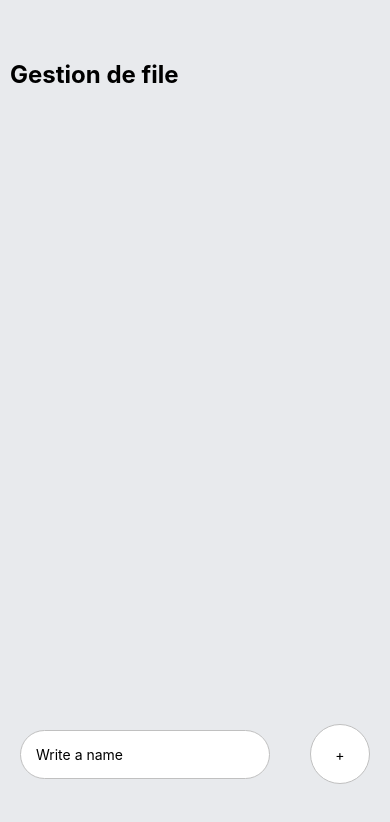
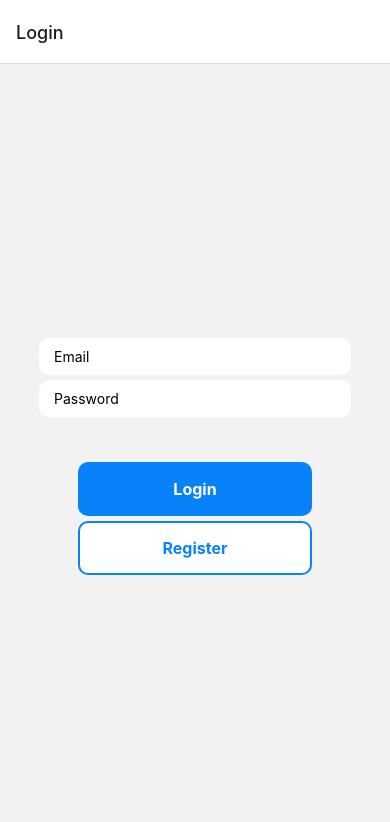
Before and after one commit to dadadorly/gestionfile, a React Native app: screen /Login in a window 390 px wide. Shown: the top 822 px of the page. Built offline with nearby package versions, Linux system fonts and the light colour scheme.

Commit message:
Probleme firebase

```diff
--- a/App.js
+++ b/App.js
@@ -2,6 +2,7 @@ import {StatusBar} from 'expo-status-bar';
 import {
     KeyboardAvoidingView,
     StyleSheet,
+    ScrollView,
     Text,
     View,
     TextInput,
@@ -12,105 +13,28 @@ import {
 import Test from "./components/Test";
 import ButtonAdd from "./components/ButtonAdd";
 
-import React, {useState} from 'react';
-import Personne from "./components/Personne";
-import {Touchable} from "react-native-web";
-import Timer from "./components/Timer";
+import React, {useEffect,useState} from 'react';
+
+import { NavigationContainer } from '@react-navigation/native';
+import { createNativeStackNavigator } from '@react-navigation/native-stack';
+import Home from "./screens/Home";
+import Login from "./screens/Login"
+
+const Stack = createNativeStackNavigator();
+
+export default function App() {
 
 
-export default function App() {
-    const [person, setPerson]=useState();
-    const [personItems, setPersonItems]= useState([]);
 
-    const handleAddPerson = () =>{
-        Keyboard.dismiss();
-        setPersonItems([...personItems,person]);
-        setPerson(null);
-    }
+
 
 
     return (
-        <View style={styles.container}>
-
-            <Text style={styles.title}>Gestion de file</Text>
-            <View style={styles.personWrapper}>
-                <View style={styles.items}>
-                    {
-                        personItems.map((item,index)=>{
-                            return <Personne key={index} text={item}/>
-                        })
-                    }
-
-                </View>
-            </View>
-            <StatusBar style="auto"/>
-
-
-        <KeyboardAvoidingView
-            behavior={Platform.OS === "ios" ? "padding" : "height"}
-            style={styles.writePersonWrapper}
-        >
-        <TextInput style={styles.input} placeholder={"Write a name"} value={person} onChangeText={text => setPerson(text)}/>
-
-        <TouchableOpacity onPress={() => handleAddPerson()}>
-            <View style={styles.addWrapper}>
-                <Text style={styles.addText}>+</Text>
-            </View>
-        </TouchableOpacity>
-        </KeyboardAvoidingView>
-        </View>
+        <NavigationContainer>
+            <Stack.Navigator>
+                {/*<Stack.Screen  options={{headerShown:false}}name="Home" component={Home} />*/}
+                <Stack.Screen name="Login" component={Login} />
+            </Stack.Navigator>
+        </NavigationContainer>
     );
 }
-
-const styles = StyleSheet.create({
-    container: {
-        flex: 1,
-        backgroundColor: '#E8EAED',
-       // alignItems: 'center',
-       // justifyContent: 'center',
-    },
-    title: {
-        paddingTop: 60,
-        paddingLeft: 10,
-        fontWeight: 'bold',
-        fontSize: 24,
-    },
-    items: {
-
-    },
-    personWrapper: {
-        paddingTop: 40,
-        paddingHorizontal: 20,
-
-
-    },
-    writePersonWrapper: {
-        position: 'absolute',
-        bottom: 60,
-        width: '100%',
-        flexDirection: 'row',
-        justifyContent: 'space-around',
-        alignItems: 'center'
-    },
-    input: {
-        paddingVertical: 15,
-        paddingHorizontal: 15,
-        backgroundColor: '#fff',
-        borderRadius: 60,
-        borderColor: '#C0C0C0',
-        borderWidth: 1,
-        width: 250,
-    },
-    addWrapper:{
-        width: 60,
-        height: 60,
-        backgroundColor: '#fff',
-        borderRadius: 60,
-        justifyContent: 'center',
-        alignItems: 'center',
-        borderColor: '#C0C0C0',
-        borderWidth: 1,
-
-    },
-    addText: {},
-});
--- a/babel.config.js
+++ b/babel.config.js
@@ -1,6 +1,22 @@
 module.exports = function(api) {
-  api.cache(true);
+  api.cache(true)
+
   return {
     presets: ['babel-preset-expo'],
-  };
-};
+    plugins: [
+      [
+        'module-resolver',
+        {
+          alias: {
+            assets: './assets',
+            components: './components',
+            modules: './modules',
+            lib: './lib',
+            types: './types',
+            constants: './constants',
+          },
+        },
+      ],
+    ],
+  }
+}
--- a/components/Timer.js
+++ b/components/Timer.js
@@ -33,8 +33,8 @@ const Timer = ()=>{
     return(
         <View>
 
-            <View style={styles.textTime}>
-                <Text> {formatTime()}</Text>
+            <View>
+                <Text style={styles.textTime}> {formatTime()}</Text>
             </View>
         </View>
 
@@ -43,8 +43,8 @@ const Timer = ()=>{
 }
 const styles = StyleSheet.create({
     textTime: {
-      fontWeight: 'bold',
-
+      fontWeight: '700',
+        color : '#0782F9',
     },
 })
 
--- /dev/null
+++ b/firebase.js
@@ -0,0 +1,28 @@
+// Import the functions you need from the SDKs you need
+import * as firebase from "firebase";
+import { getAnalytics } from "firebase/analytics";
+// TODO: Add SDKs for Firebase products that you want to use
+// https://firebase.google.com/docs/web/setup#available-libraries
+
+// Your web app's Firebase configuration
+// For Firebase JS SDK v7.20.0 and later, measurementId is optional
+const firebaseConfig = {
+    apiKey: "AIzaSyChJ9cey2uEYbBDKMLww0V8WRbc2RYuegA",
+    authDomain: "gestionfile-2b256.firebaseapp.com",
+    projectId: "gestionfile-2b256",
+    storageBucket: "gestionfile-2b256.appspot.com",
+    messagingSenderId: "649722372832",
+    appId: "1:649722372832:web:6a02b098a4a918e91ca685",
+    measurementId: "G-W3Z88QDHWZ"
+};
+
+// Initialize Firebase
+let app;
+if(firebase.apps.length===0){
+    app=firebase.initializeApp(firebaseConfig);
+}else{
+    app = firebase.app()
+}
+
+export const auth = firebase.auth()
+const analytics = getAnalytics(app);
--- a/package.json
+++ b/package.json
@@ -10,11 +10,16 @@
     "eject": "expo eject"
   },
   "dependencies": {
+    "@react-navigation/native": "^6.0.8",
+    "@react-navigation/native-stack": "^6.5.0",
     "expo": "~44.0.0",
     "expo-status-bar": "~1.2.0",
+    "firebase": "^9.6.9",
     "react": "17.0.1",
     "react-dom": "17.0.1",
     "react-native": "0.64.3",
+    "react-native-safe-area-context": "3.3.2",
+    "react-native-screens": "~3.10.1",
     "react-native-web": "0.17.1"
   },
   "devDependencies": {
--- /dev/null
+++ b/screens/Home.js
@@ -0,0 +1,133 @@
+import {StatusBar} from 'expo-status-bar';
+import {
+    KeyboardAvoidingView,
+    StyleSheet,
+    ScrollView,
+    Text,
+    View,
+    TextInput,
+    TouchableOpacity,
+    Platform,
+    Keyboard
+} from 'react-native';
+
+import React, {useEffect,useState} from 'react';
+import Personne from "components/Personne";
+
+
+
+const Home=() =>{
+
+
+    const [person, setPerson]=useState();
+    const [personItems, setPersonItems]= useState([]);
+
+    const handleAddPerson = () =>{
+        Keyboard.dismiss();
+        setPersonItems([...personItems,person]);
+        setPerson(null);
+    }
+
+    const handleDeletePerson =(index) => {
+        let itemsCopy =[...personItems];
+        itemsCopy.splice(index,1);
+        setPersonItems(itemsCopy);
+    }
+
+
+    return (
+
+        <View style={styles.container}>
+
+            <Text style={styles.title}>Gestion de file</Text>
+            <ScrollView>
+                <View style={styles.personWrapper}>
+                    <View style={styles.items}>
+                        {
+                            personItems.map((item,index)=>{
+                                return(
+                                    <TouchableOpacity key={index} onPress={() => handleDeletePerson(index)}>
+
+                                        <Personne  text={item}/>
+                                    </TouchableOpacity>
+                                )
+                            })
+                        }
+
+                    </View>
+                </View>
+            </ScrollView>
+
+            <StatusBar style="auto"/>
+
+
+            <KeyboardAvoidingView
+                behavior={Platform.OS === "ios" ? "padding" : "height"}
+                style={styles.writePersonWrapper}
+            >
+                <TextInput style={styles.input} placeholder={"Write a name"} value={person} onChangeText={text => setPerson(text)}/>
+
+                <TouchableOpacity onPress={() => handleAddPerson()}>
+                    <View style={styles.addWrapper}>
+                        <Text style={styles.addText}>+</Text>
+                    </View>
+                </TouchableOpacity>
+            </KeyboardAvoidingView>
+        </View>
+    );
+}
+
+export default Home;
+
+const styles = StyleSheet.create({
+    container: {
+        flex: 1,
+        backgroundColor: '#E8EAED',
+        // alignItems: 'center',
+        // justifyContent: 'center',
+    },
+    title: {
+        paddingTop: 60,
+        paddingLeft: 10,
+        fontWeight: 'bold',
+        fontSize: 24,
+    },
+    items: {
+
+    },
+    personWrapper: {
+        paddingTop: 40,
+        paddingHorizontal: 20,
+
+
+    },
+    writePersonWrapper: {
+        position: 'absolute',
+        bottom: 60,
+        width: '100%',
+        flexDirection: 'row',
+        justifyContent: 'space-around',
+        alignItems: 'center'
+    },
+    input: {
+        paddingVertical: 15,
+        paddingHorizontal: 15,
+        backgroundColor: '#fff',
+        borderRadius: 60,
+        borderColor: '#C0C0C0',
+        borderWidth: 1,
+        width: 250,
+    },
+    addWrapper:{
+        width: 60,
+        height: 60,
+        backgroundColor: '#fff',
+        borderRadius: 60,
+        justifyContent: 'center',
+        alignItems: 'center',
+        borderColor: '#C0C0C0',
+        borderWidth: 1,
+
+    },
+    addText: {},
+});
--- /dev/null
+++ b/screens/Login.js
@@ -0,0 +1,108 @@
+import React, {useState} from 'react'
+import {StyleSheet, Text, View, TouchableOpacity, KeyboardAvoidingView, TextInput, Platform} from 'react-native'
+import {auth} from '../firebase'
+
+
+const Login = () => {
+    const [email, setEmail]= useState('')
+    const [password, setPassword]= useState('')
+
+    const handleSignUp =() =>{
+        auth.createUserWithEmailAndPassword(email,password)
+            .then(userCredentials =>{
+                const user = userCredentials.user;
+                console.log(user.email);
+            })
+            .catch(error => alert(error.message))
+    }
+
+    return (
+        <KeyboardAvoidingView style={styles.container} behavior={Platform.OS === "ios" ? "padding" : "height"}>
+            <View style={styles.inputContainer}>
+                <TextInput placeholder={"Email"} value={email} onChangeText={text => setEmail(text)} style={styles.input}/>
+                <TextInput placeholder={"Password"} value={password} onChangeText={text => setPassword(text)} style={styles.input} secureTextEntry />
+
+            </View>
+            <View style={styles.buttonContainer}>
+                <TouchableOpacity onPress={() =>  enatt()} style={styles.button}>
+                    <Text style={styles.buttonText}>Login</Text>
+                </TouchableOpacity>
+                <TouchableOpacity onPress={() =>  handleSignUp()} style={styles.buttonReg}>
+
+                    <Text style={styles.buttonOutlineText}>Register</Text>
+                </TouchableOpacity>
+            </View>
+
+        </KeyboardAvoidingView>
+    )
+
+}
+
+export default Login;
+
+const styles = StyleSheet.create({
+    container: {
+        flex:1,
+        justifyContent:'center',
+        alignItems: 'center',
+
+    },
+    inputContainer:{
+        width : '80%'
+    },
+    input: {
+        backgroundColor : 'white',
+        paddingHorizontal: 15,
+        paddingVertical: 10,
+        borderRadius : 10,
+        marginTop: 5,
+
+
+    },
+    buttonOutline:{
+
+
+
+    },
+    button:{
+        backgroundColor : '#0782F9',
+        width: '100%',
+        padding: 15,
+        borderRadius: 10,
+
+        marginTop: 5,
+        borderColor: '#0782F9',
+        borderWidth: 2,
+        alignItems:'center',
+    },
+    buttonReg:{
+        backgroundColor : 'white',
+        width: '100%',
+        padding: 15,
+        borderRadius: 10,
+
+        marginTop: 5,
+        borderColor: '#0782F9',
+        borderWidth: 2,
+        alignItems:'center',
+    },
+    buttonContainer:{
+        width :'60%',
+        justifyContent :'center',
+        alignItems : 'center',
+        marginTop: 40,
+
+    },
+    buttonText:{
+        color : 'white',
+        fontWeight: '700',
+        fontSize: 16,
+    },
+    buttonOutlineText:{
+            color : '#0782F9',
+        fontWeight: '700',
+        fontSize: 16,
+    }
+
+
+})
```
Also changed, not shown: 2 other files (tests, documents, lock files or other folders).
